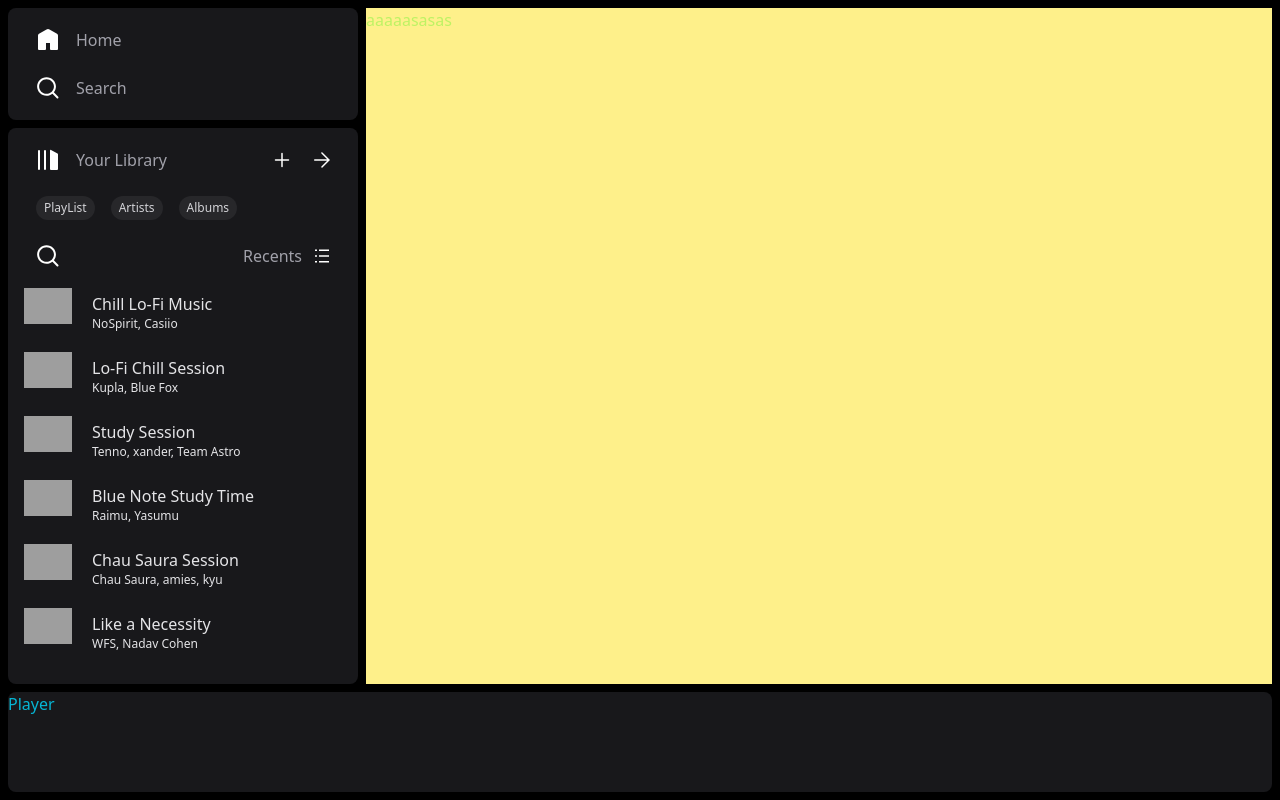
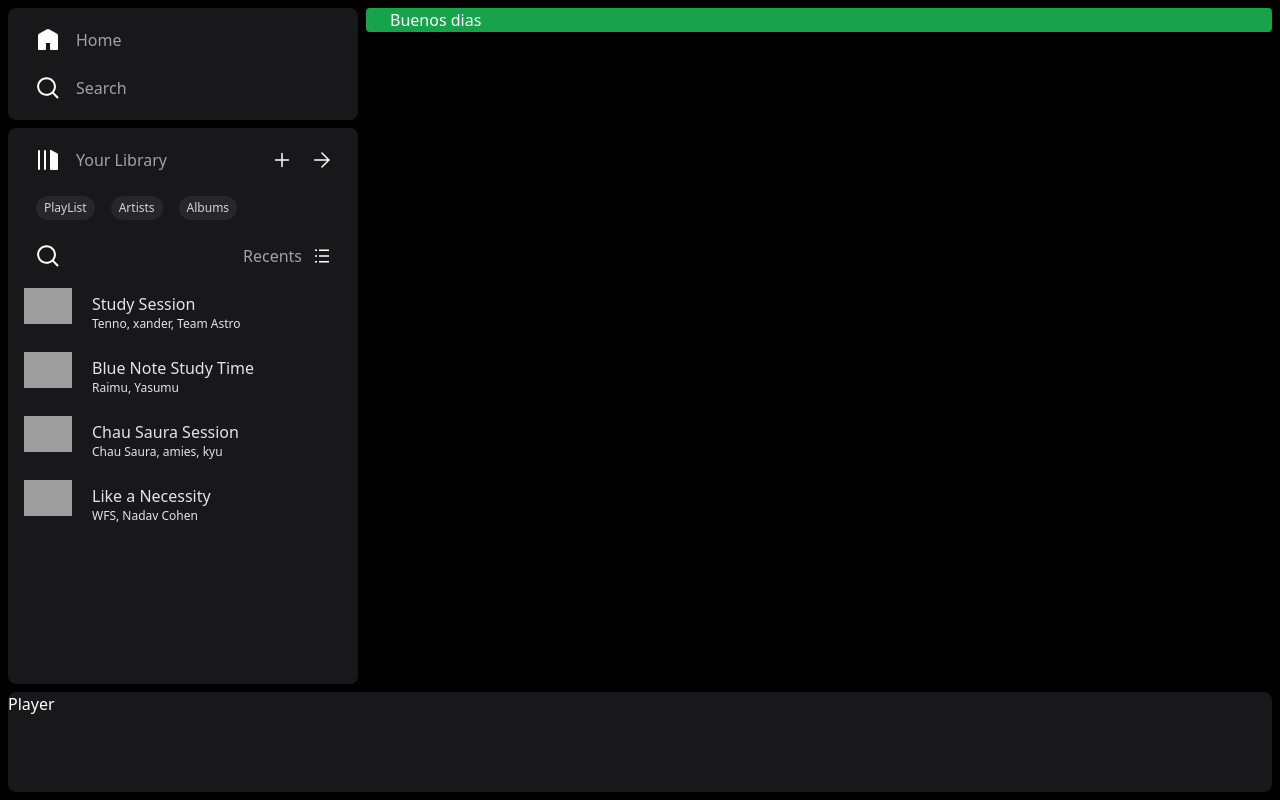
Before and after one commit to AlexSanchez-bit/Distributed-systems-Spotify-UI, an Astro site: page / in a window 1280 px wide. Built offline with nearby package versions, Linux system fonts and the light colour scheme; Astro itself is replaced by a stand-in of ours; grey boxes are pictures that could not be loaded.

Commit message:
adding index playlists

```diff
--- a/src/components/AsideMenu.astro
+++ b/src/components/AsideMenu.astro
@@ -14,7 +14,7 @@ import BurgerIcon from '../icons/BurgerIcon.astro'
 import {playlists} from '../lib/data'
 ---
 
-<nav class="flex flex-col flex-1 gap-2">
+<nav class="flex flex-col flex-1 gap-2 overflow-hidden">
   <div class="bg-zinc-900 rounded-lg p-2">
     <ul>
      <SideMenuItem href='/'>
@@ -49,6 +49,10 @@ import {playlists} from '../lib/data'
         <div class=" rounded-s-full rounded-e-full  bg-zinc-800 p-1 px-2 text-xs text-zinc-300">Albums</div>
       </SideMenuItem>
 
+    </ul>
+
+    <ul class="overflow-y-auto">
+
      <SideMenuItem href='/#'>
         <div class="flex justify-between flex-row flex-1">
           <div class="flex flex-row items-center gap-4">
@@ -60,11 +64,11 @@ import {playlists} from '../lib/data'
           </div>
         </div>
       </SideMenuItem>
-    </ul>
-
     {
       playlists.map(playlist=><SideMenuCard playlist={playlist}></SideMenuCard>)
     }
+    </ul>
+
 
   </div>
 </nav>
--- a/src/layouts/Layout.astro
+++ b/src/layouts/Layout.astro
@@ -20,13 +20,13 @@ const { title } = Astro.props;
 	</head>
 	<body>
     <div id="app" class="h-screen gap-2 p-2" >
-    <aside class="[grid-area:aside] flex-col flex overflow-y-auto text-sky-700  ">
+    <aside class="[grid-area:aside] flex-col flex overflow-y-auto  ">
         <AsideMenu/>
       </aside>
-    <main class="[grid-area:main] text-lime-300 bg-yellow-200">
+    <main class="[grid-area:main] ">
       <slot />
       </main>
-    <footer class="[grid-area:player] min-h-[100px] text-cyan-500 bg-zinc-900 rounded-lg overflow-y-auto">Player</footer>
+    <footer class="[grid-area:player] min-h-[100px]  bg-zinc-900 rounded-lg overflow-y-auto">Player</footer>
     </div>
 	</body>
 </html>
@@ -37,6 +37,7 @@ const { title } = Astro.props;
 grid-template-areas: "aside main main" "player player player" ;
 grid-template-columns: 350px 1fr ;
 grid-template-rows: 1fr auto ;
+color: white;
 
 }
 </style>
--- a/src/lib/data.ts
+++ b/src/lib/data.ts
@@ -10,24 +10,6 @@ export interface Playlist {
 }
 
 export const playlists: Playlist[] = [
-  {
-    id: "1",
-    albumId: 1,
-    title: "Chill Lo-Fi Music",
-    color: colors.yellow,
-    cover:
-      "https://vinyl.lofirecords.com/cdn/shop/products/VINYL_MORNING_COFFEE_4-min.png?v=1680526353",
-    artists: ["NoSpirit", "Casiio"],
-  },
-  {
-    id: "2",
-    albumId: 2,
-    title: "Lo-Fi Chill Session",
-    color: colors.green,
-    cover:
-      "https://vinyl.lofirecords.com/cdn/shop/files/2amsynth-vinyl.png?v=1693312187",
-    artists: ["Kupla", "Blue Fox"],
-  },
   {
     id: "3",
     albumId: 3,
--- a/src/pages/index.astro
+++ b/src/pages/index.astro
@@ -1,6 +1,25 @@
 ---
 import Layout from '../layouts/Layout.astro';
+import { playlists } from '../lib/data';
+import PlaylistItemCard from '../components/PlaylistItemCard.astro'
 ---
 <Layout title="Spotify">
-aaaaasasas
+<div
+ id="play-list-container"
+ class="relative transition-all duration-1000 bg-green-600 rounded"
+>
+
+  <!--<PageHeader/> -->
+
+  <div class="relative z-10 px-6 ">
+  <!--<Greetings/> -->
+
+  <h1>Buenos dias</h1>
+
+  {
+    playlists.map(playlist=> <PlaylistItemCard playlist={playlist}></PlaylistItemCard>)
+    }
+  </div>
+</div>
+</Layout>
 <style></style>
```
Also changed, not shown: src/components/PlaylistItemCard.astro (added).
